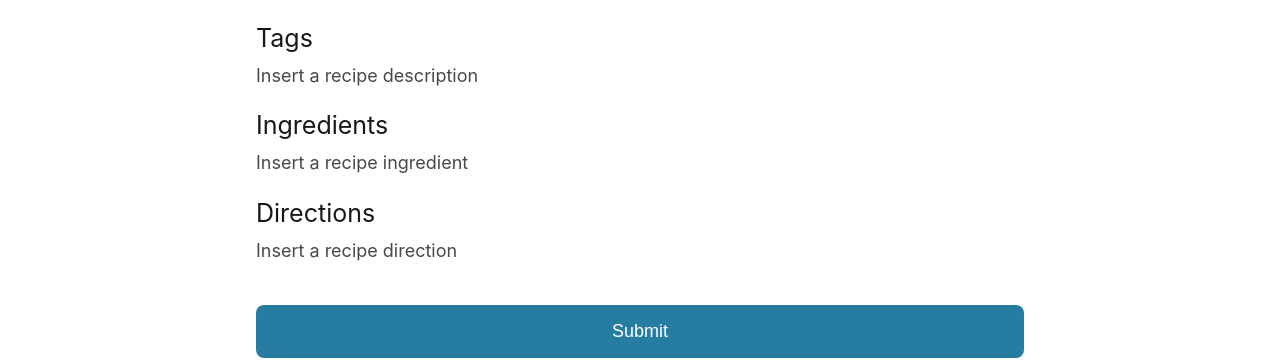
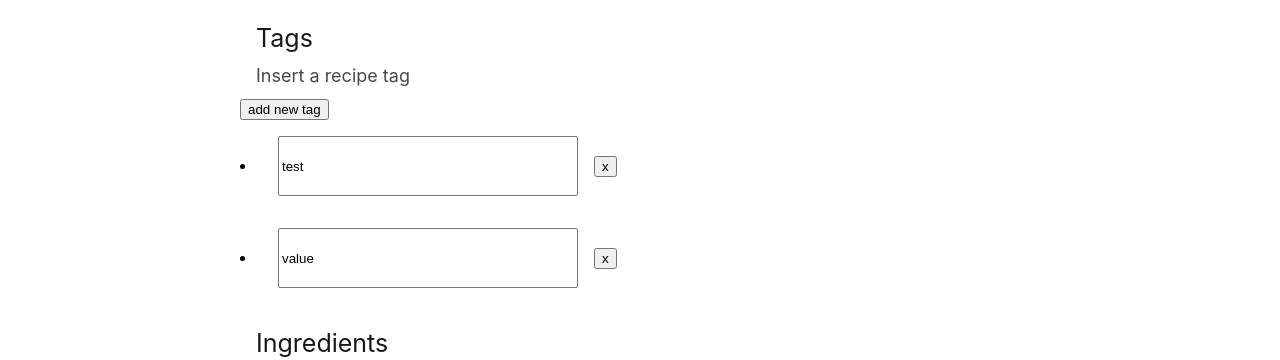
Before and after one commit to SerenityUX/recipe_app, a Next.js app: page /create_recipe/1 in a window 1280 px wide. Shown: the part 1864-2224 px from the top of the page. Built offline with nearby package versions, Linux system fonts and the light colour scheme.

Commit message:
Added Tag Input

```diff
--- a/package.json
+++ b/package.json
@@ -11,11 +11,14 @@
   "dependencies": {
     "classnames": "^2.3.1",
     "express": "^4.17.3",
+    "immer": "^9.0.12",
     "next": "12.1.0",
     "react": "17.0.2",
-    "react-dom": "17.0.2"
+    "react-dom": "17.0.2",
+    "shortid": "^2.2.16"
   },
   "devDependencies": {
+    "@types/shortid": "^0.0.29",
     "eslint": "8.9.0",
     "eslint-config-next": "12.1.0"
   }
--- a/pages/create_recipe/[form].js
+++ b/pages/create_recipe/[form].tsx
@@ -1,14 +1,20 @@
 
 import styles from '../../styles/createrecipe.module.css'
-
+import {generate} from 'shortid';
 import next from 'next'
 import React, { useState, useEffect } from 'react'
-
+import { produce } from "immer";
 const categories = ["All", "Breakfast", "Lunch", "Dinner", "Dessert", "Smoothies", "Snacks", "Juices"]
 //e stands for event. When you do keyup you get the event passed in to it
 
+interface Tag {
+  id: string;
+  tag: string;
+}
 
 const Form = () => {
+  const [tags, setTags] = useState<Tag[]>([{id: "5", tag: "test"}, {id: "6", tag: "value"}]);
+
   const [images, setImages] = useState([]);
   const [imageURLs, setImageURLs] = useState([]);
 
@@ -82,19 +88,46 @@ const uploadImageToClient = (event) => {
     <div className={styles.container}>
       <main className={styles.main}>
 
-      <span name="title" onChange={handlenameInputChange} className={styles.input_title_span} contentEditable>
+      <span onChange={handlenameInputChange} className={styles.input_title_span} contentEditable>
       </span>
 
-      <span name="description" className={styles.input_description_span} contentEditable>
+      <span className={styles.input_description_span} contentEditable>
       </span>
       <h2 className={styles.section_title}>Tags</h2>
-      <span name="tags" className={styles.input_tags_span} contentEditable>
+      <span className={styles.input_tags_span} contentEditable>
       </span>
+      <div>
+        <button type="button" onClick={() => {
+          setTags(currentTags => [...currentTags, {
+            id: generate(),
+            tag: ""
+          }]);
+        }}>add new tag</button>
+
+        {tags.map((p) => {
+          return (
+            <li key={p.id}>
+              <input value={p.tag} placeholder="Enter a recipe" onChange={(e) => {
+                const tag = e.target.value
+                setTags((currentTags) => currentTags.map(x => x.id === p.id ? {
+                  ...x,
+                  tag
+                } : x))
+                //e.target.value
+              }}></input>
+                <button onClick= {() => {
+            setTags(currentTags => currentTags.filter(x => x.id !== p.id))
+              }
+              }>x</button>
+            </li>
+          )
+        })}
+      </div>
       <h2 className={styles.section_title}>Ingredients</h2>
-      <span name="ingredients" className={styles.input_ingredients_span} contentEditable>
+      <span className={styles.input_ingredients_span} contentEditable>
       </span>
       <h2 className={styles.section_title}>Directions</h2>
-      <span name="directions" className={styles.input_directions_span} contentEditable>
+      <span className={styles.input_directions_span} contentEditable>
       </span>
     <button className={styles.submit_button}>Submit</button>
       </main>
--- a/pages/recipe_page/[id].js
+++ b/pages/recipe_page/[id].js
@@ -23,6 +23,7 @@ export async function getServerSideProps(context) {
 
 //Start of recipe page component
 export default function Recipe (props) {
+
   const identify_author = props.user_list.find((user) => user.id == props.selected_recipe.recipe_author)
     //Access the recipe information from router
     //const router = useRouter()
--- a/styles/createrecipe.module.css
+++ b/styles/createrecipe.module.css
@@ -322,7 +322,7 @@
     appearance: none;
     resize: none;
     outline: none;
-    content: 'Insert a recipe description';
+    content: 'Insert a recipe tag';
     color: #484848;
 }
 
```
Also changed, not shown: 1 other file (tests, documents, lock files or other folders).
